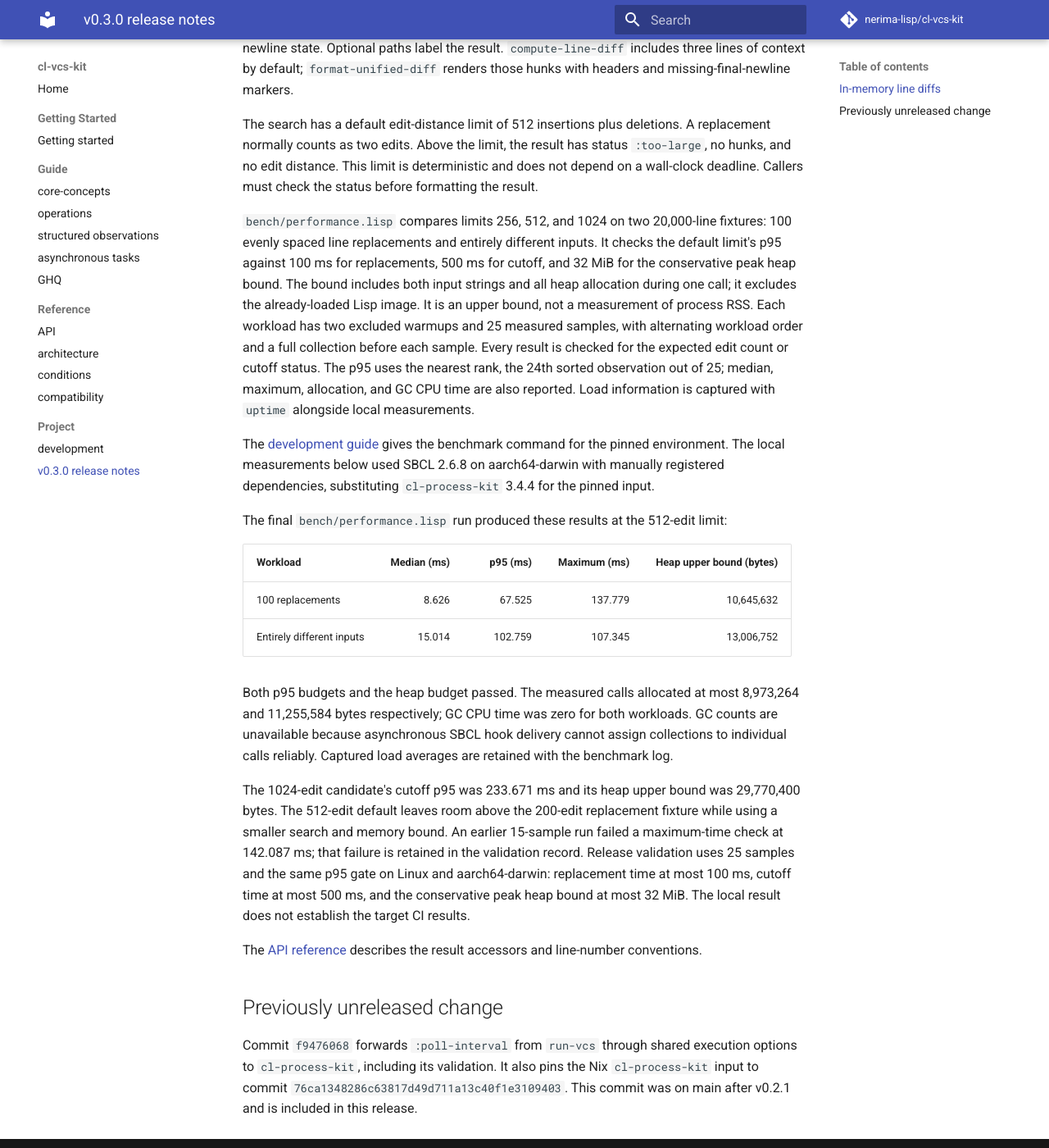
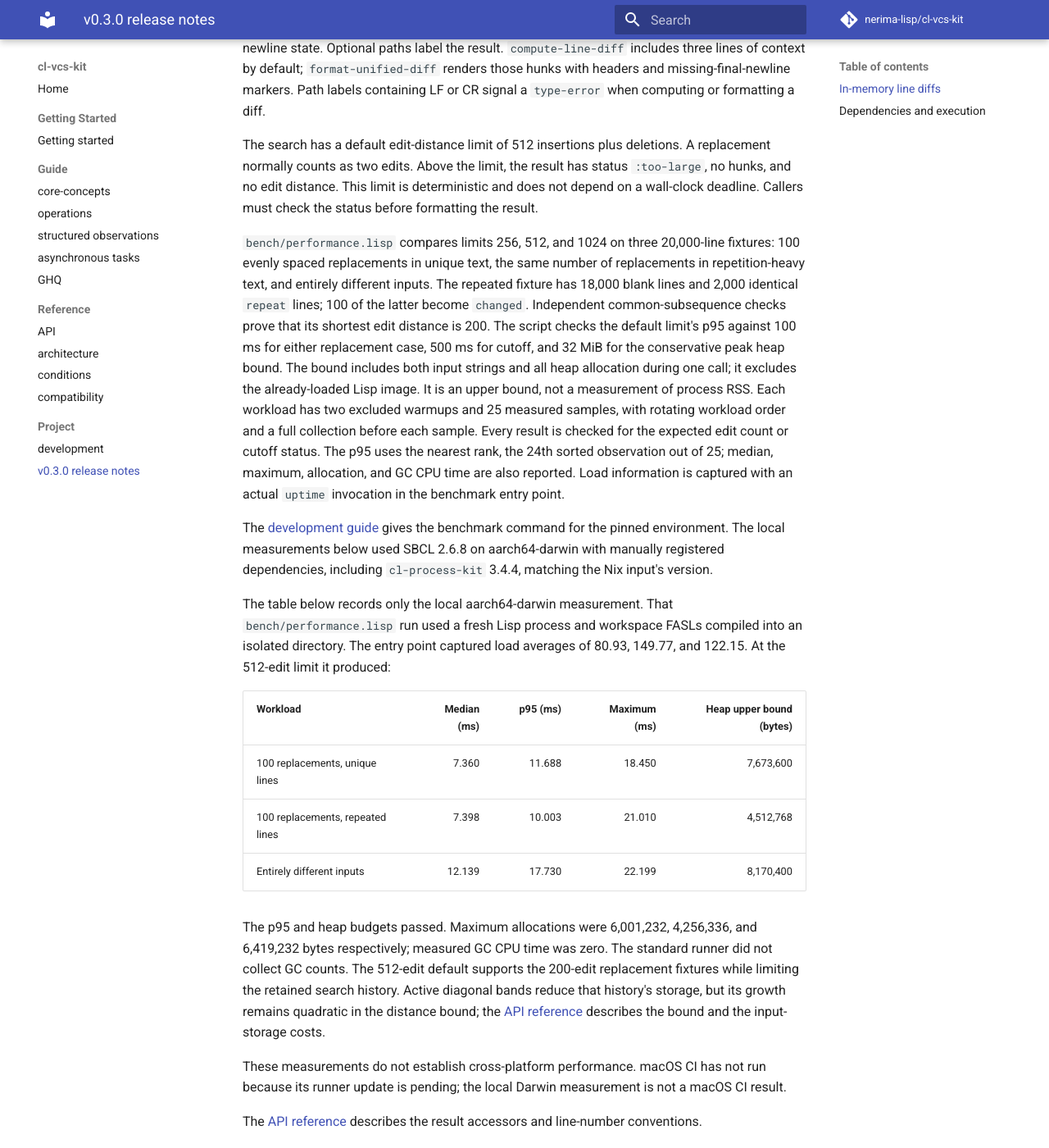
Before and after one commit to nerima-lisp/cl-vcs-kit, an MkDocs documentation site: the page built from docs/src/project/release-v0.3.0.md, in a window 1280 px wide and 1400 px high, scrolled down 236 px. Shown: the whole window at 82% size. Built offline with MkDocs 1.6.1 and Material for MkDocs 9.7.7, drawn with Linux system fonts in a browser that asks for light colours; comment, search, counter and statistics services are not loaded; some of the changed text lies outside the part shown.

Commit message:
test(diff): benchmark repeated lines and document release limits (K3)

```diff
--- a/docs/src/project/release-v0.3.0.md
+++ b/docs/src/project/release-v0.3.0.md
@@ -7,7 +7,8 @@ reading files or launching a process. Hunks record old and new ranges; lines
 record their kind, text, and final-newline state. Optional paths label the
 result. `compute-line-diff` includes three lines of context by default;
 `format-unified-diff` renders those hunks with headers and
-missing-final-newline markers.
+missing-final-newline markers. Path labels containing LF or CR signal a
+`type-error` when computing or formatting a diff.
 
 The search has a default edit-distance limit of 512 insertions plus deletions.
 A replacement normally counts as two edits. Above the limit, the result has
@@ -15,54 +16,59 @@ status `:too-large`, no hunks, and no edit distance. This limit is deterministic
 and does not depend on a wall-clock deadline. Callers must check the status
 before formatting the result.
 
-`bench/performance.lisp` compares limits 256, 512, and 1024 on two 20,000-line
-fixtures: 100 evenly spaced line replacements and entirely different inputs.
-It checks the default limit's p95 against 100 ms for replacements, 500 ms for
+`bench/performance.lisp` compares limits 256, 512, and 1024 on three 20,000-line
+fixtures: 100 evenly spaced replacements in unique text, the same number of
+replacements in repetition-heavy text, and entirely different inputs.
+The repeated fixture has 18,000 blank lines and 2,000 identical `repeat` lines;
+100 of the latter become `changed`. Independent common-subsequence checks
+prove that its shortest edit distance is 200.
+The script checks the default limit's p95 against 100 ms for either
+replacement case, 500 ms for
 cutoff, and 32 MiB for the conservative peak heap bound. The bound includes
 both input strings and all heap allocation during one call; it excludes the
 already-loaded Lisp image. It is an upper bound, not a measurement of process
 RSS. Each workload has two excluded warmups and 25 measured samples, with
-alternating workload order and a full collection before each sample. Every
+rotating workload order and a full collection before each sample. Every
 result is checked for the expected edit count or cutoff status. The p95 uses
 the nearest rank, the 24th sorted observation out of 25; median, maximum,
 allocation, and GC CPU time are also reported. Load information is captured
-with `uptime` alongside local measurements.
+with an actual `uptime` invocation in the benchmark entry point.
 
 The [development guide](development.md#line-diff-benchmark) gives the
 benchmark command for the pinned environment. The local measurements below
 used SBCL 2.6.8 on aarch64-darwin with manually registered dependencies,
-substituting `cl-process-kit` 3.4.4 for the pinned input.
+including `cl-process-kit` 3.4.4, matching the Nix input's version.
 
-The final `bench/performance.lisp` run produced these results at the 512-edit
-limit:
+The table below records only the local aarch64-darwin measurement. That
+`bench/performance.lisp` run used a fresh
+Lisp process and workspace FASLs compiled into an isolated directory.
+The entry point captured load averages of 80.93, 149.77, and 122.15. At the
+512-edit limit it produced:
 
 | Workload | Median (ms) | p95 (ms) | Maximum (ms) | Heap upper bound (bytes) |
 | --- | ---: | ---: | ---: | ---: |
-| 100 replacements | 8.626 | 67.525 | 137.779 | 10,645,632 |
-| Entirely different inputs | 15.014 | 102.759 | 107.345 | 13,006,752 |
+| 100 replacements, unique lines | 7.360 | 11.688 | 18.450 | 7,673,600 |
+| 100 replacements, repeated lines | 7.398 | 10.003 | 21.010 | 4,512,768 |
+| Entirely different inputs | 12.139 | 17.730 | 22.199 | 8,170,400 |
 
-Both p95 budgets and the heap budget passed. The measured calls allocated at
-most 8,973,264 and 11,255,584 bytes respectively; GC CPU time was zero for
-both workloads. GC counts are unavailable because asynchronous SBCL hook
-delivery cannot assign collections to individual calls reliably. Captured
-load averages are retained with the benchmark log.
+The p95 and heap budgets passed. Maximum allocations were 6,001,232,
+4,256,336, and 6,419,232 bytes respectively; measured GC CPU time was zero.
+The standard runner did not collect GC counts. The 512-edit default supports
+the 200-edit replacement fixtures while limiting the retained search history.
+Active diagonal bands reduce that history's storage, but its growth remains
+quadratic in the distance bound; the [API reference](../reference/api.md#in-memory-line-diffs)
+describes the bound and the input-storage costs.
 
-The 1024-edit candidate's cutoff p95 was 233.671 ms and its heap upper bound
-was 29,770,400 bytes. The 512-edit default leaves room above the 200-edit
-replacement fixture while using a smaller search and memory bound. An earlier
-15-sample run failed a maximum-time check at 142.087 ms; that failure is
-retained in the validation record. Release validation uses 25 samples and the
-same p95 gate on Linux and aarch64-darwin: replacement time at most 100 ms,
-cutoff time at most 500 ms, and the conservative peak heap bound at most
-32 MiB. The local result does not establish the target CI results.
+These measurements do not establish cross-platform performance. macOS CI
+has not run because its runner update is pending; the local Darwin
+measurement is not a macOS CI result.
 
 The [API reference](../reference/api.md#in-memory-line-diffs) describes the
 result accessors and line-number conventions.
 
-## Previously unreleased change
+## Dependencies and execution
 
-Commit `f9476068` forwards `:poll-interval` from `run-vcs` through shared
-execution options to `cl-process-kit`, including its validation. It also pins
-the Nix `cl-process-kit` input to commit
-`76ca1348286c63817d49d711a13c40f1e3109403`. This commit was on main after
-v0.2.1 and is included in this release.
+The minimum supported `cl-process-kit` version rises from 3.4.1 to 3.4.4, and
+the Nix input uses its v3.4.4 tag. Commit `f9476068`, unreleased since v0.2.1, forwards
+`:poll-interval` from `run-vcs` through shared execution options to
+`cl-process-kit`, including its validation.
```
Also changed, not shown: docs/src/project/development.md (+18 -10 lines), docs/src/reference/api.md (+15 -2 lines), README.md, 2 other files.
